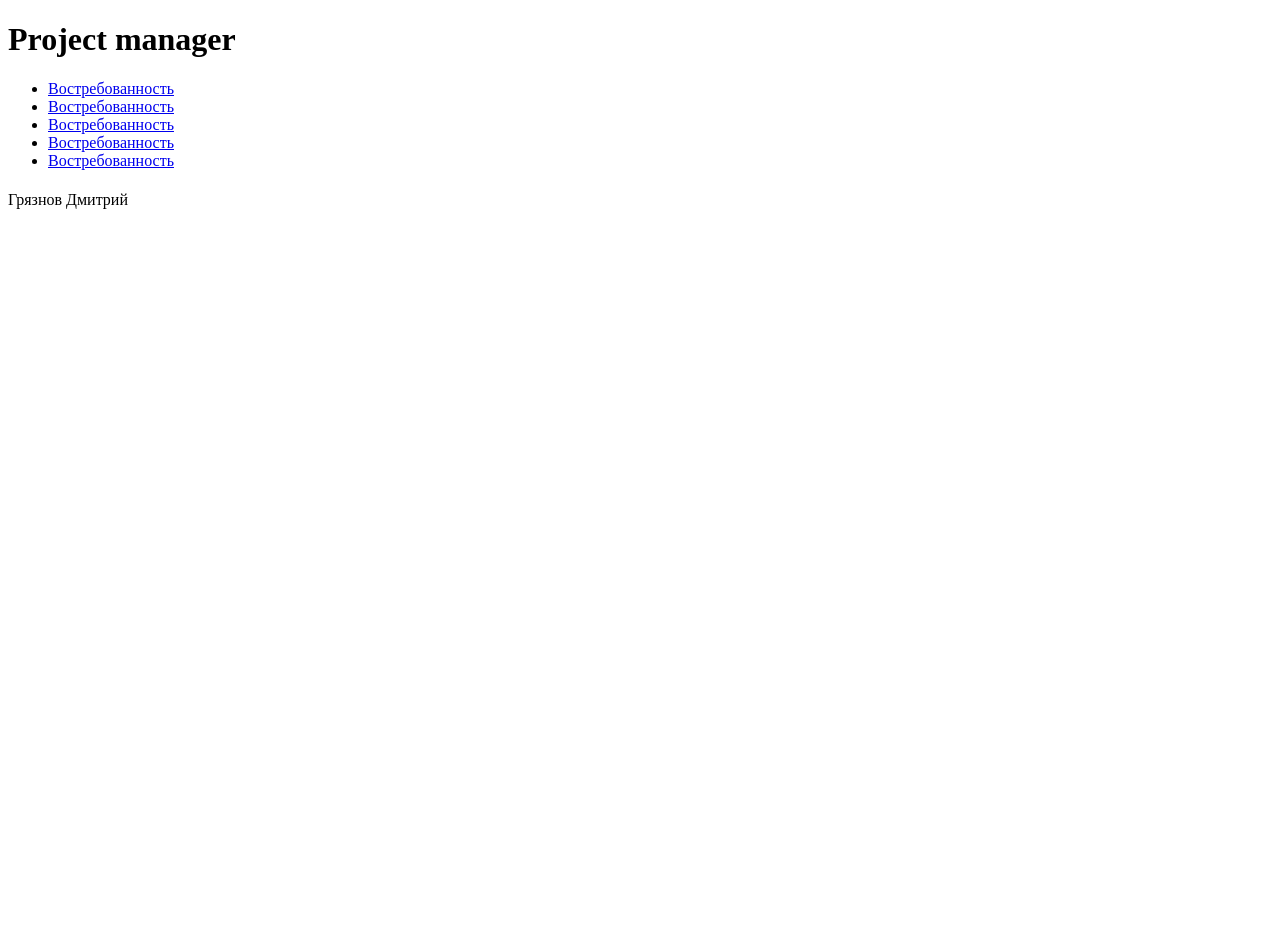
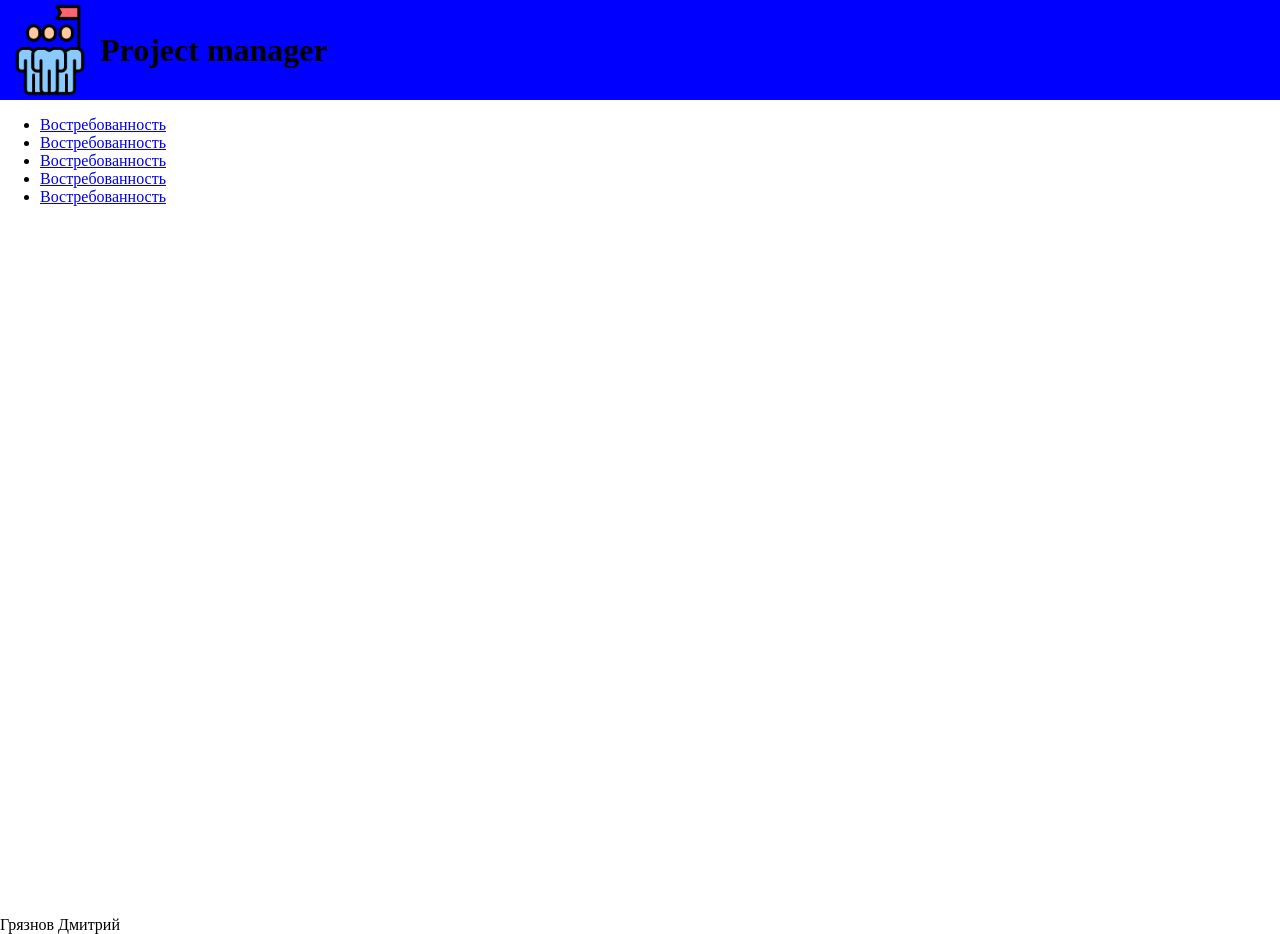
Before and after one commit to millcake666/djangoProjectURFU, a Django app: page / in a window 1280 px wide. Before the commit the page ends 209 px from the top, so only its background shows below. Run offline with Django 4.2, Linux system fonts and the light colour scheme; data that the repository does not hold is empty.

Commit message:
add logo

```diff
--- a/static/css/base.css
+++ b/static/css/base.css
@@ -1,3 +1,22 @@
-p {
-    font-weight: bold;
+body{
+    padding: 0;
+    margin: 0;
 }
+
+header{
+    display: flex;
+    flex-direction: row;
+    align-items: center;
+    background: blue;
+    width: 100%;
+    height: 100px;
+}
+
+header img{
+    width: 100px;
+}
+
+
+main{
+    min-height: 100vh;
+}
--- a/templates/base.html
+++ b/templates/base.html
@@ -10,6 +10,7 @@
 <body>
 
 <header>
+    <img src="{% static 'img/leadership.png' %}" alt="">
     <h1>Project manager</h1>
 </header>
 
```
Also changed, not shown: static/img/leadership.png (added).
